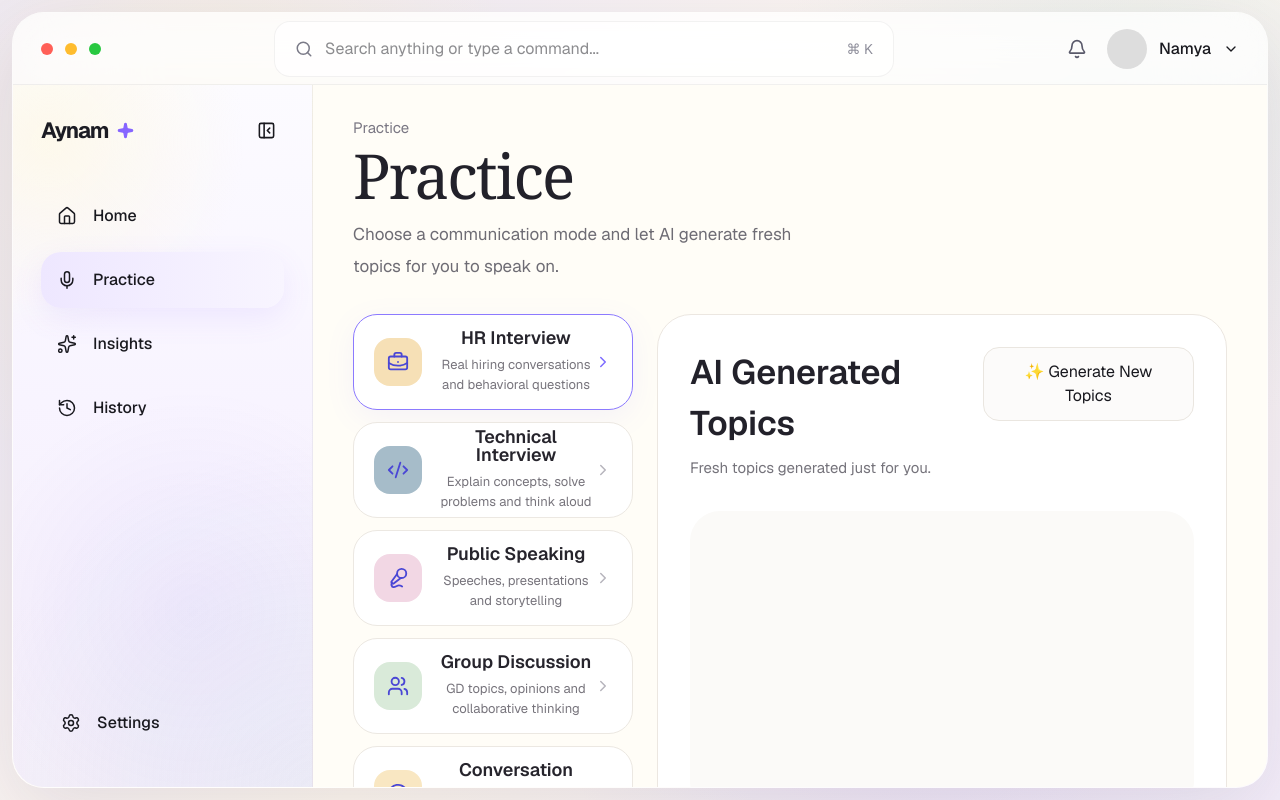
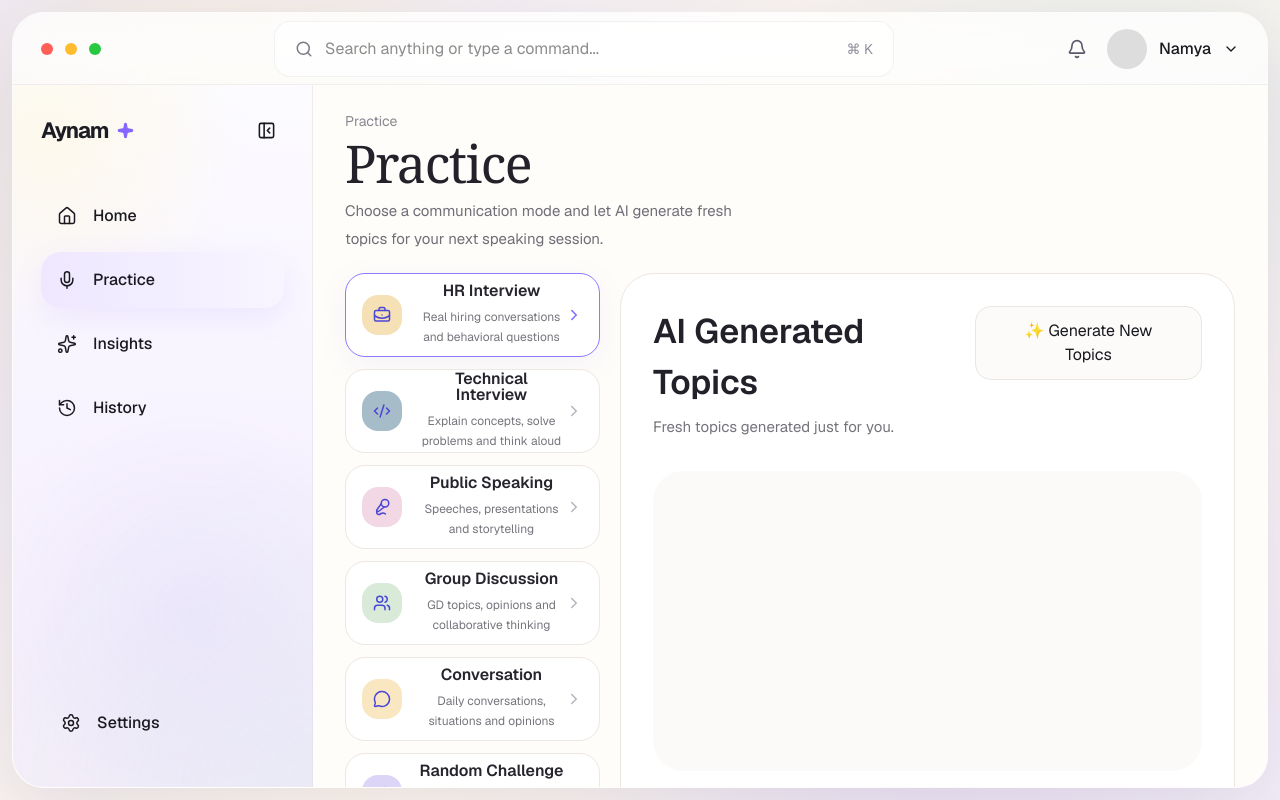
Before and after one commit to namyagaur/aynam.ai, a Next.js app: page /practice in a window 1280 px wide. Built offline with nearby package versions, Linux system fonts and the light colour scheme.

Commit message:
feat: update styles for PracticePage and ModeCard components for improved layout and readability

```diff
--- a/app/(app)/practice/page.tsx
+++ b/app/(app)/practice/page.tsx
@@ -23,34 +23,32 @@ export default function PracticePage() {
   }
 
  return (
-  <main className="h-full overflow-hidden px-10 py-8">
-
+<main className="h-full overflow-y-auto bg-[#FFFDF9] px-8 pt-6 pb-6">
     {/* Header */}
 
-    <header className="mb-8">
+    <header className="mb-5">
 
-      <p className="text-[15px] text-[#7A7783]">
+  <span className="text-[14px] text-[#8B8792]">
     Practice
-      </p>
+  </span>
 
-      <h1 className="mt-1 font-serif text-[62px] leading-[62px] tracking-[-2px] text-[#22212A]">
+  <h1 className="mt-1 font-serif text-[52px] leading-[52px] tracking-[-1.5px] text-[#23222A]">
     Practice
   </h1>
 
-      <p className="mt-3 max-w-[480px] text-[17px] leading-8 text-[#6E6C74]">
+  <p className="mt-2 max-w-[430px] text-[15px] leading-7 text-[#706D77]">
     Choose a communication mode and let AI generate
-        fresh topics for you to speak on.
+    fresh topics for your next speaking session.
   </p>
 
 </header>
 
     {/* Workspace */}
 
-    <div className="flex gap-6">
-
+<div className="flex items-start gap-5">
       {/* Left */}
 
-      <aside className="w-[280px] shrink-0">
+      <aside className="w-[255px] shrink-0">
 
         <CommunicationModes />
 
--- a/components/practice/ModeCard.tsx
+++ b/components/practice/ModeCard.tsx
@@ -22,13 +22,13 @@ export default function ModeCard({
       className={`
       group
       flex
-      h-[96px]
+      h-[84px]
       w-full
       items-center
-      rounded-[24px]
+      rounded-[20px]
       border
       bg-white
-      px-5
+      px-4
       transition-all
       duration-300
 
@@ -42,13 +42,13 @@ export default function ModeCard({
       {/* icon */}
 
       <div
-        className="flex h-12 w-12 shrink-0 items-center justify-center rounded-2xl"
+        className="flex h-10 w-10 shrink-0 items-center justify-center rounded-2xl"
         style={{
           background: color,
         }}
       >
         <Icon
-          size={22}
+          size={18}
           strokeWidth={2}
           className="text-[#4A47D5]"
         />
@@ -58,11 +58,11 @@ export default function ModeCard({
 
       <div className="ml-4 flex-1">
 
-        <h3 className="text-[18px] font-semibold leading-none text-[#26242C]">
+        <h3 className="text-[16px] font-semibold leading-none text-[#26242C]">
           {title}
         </h3>
 
-        <p className="mt-2 text-[13px] leading-5 text-[#77747C]">
+        <p className="mt-2 text-[12px] leading-5 text-[#77747C]">
           {description}
         </p>
 
```
Lines whose indentation alone changed are shown as unchanged.
